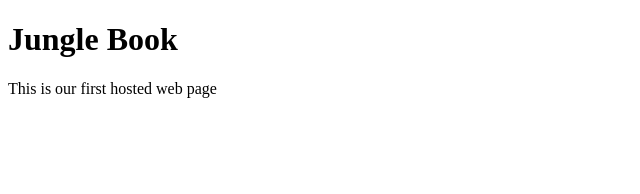
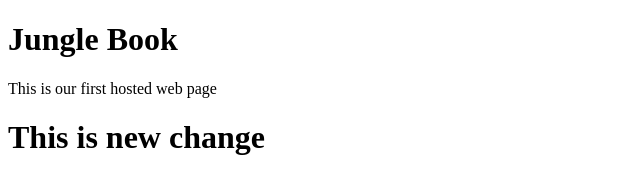
Before and after one commit to sakshir10/jungle-book, a plain HTML site: page index.html in a window 1280 px wide. Shown: the whole page, without its empty margins (0-640 px from the left). Drawn offline with Linux system fonts and the light colour scheme.

Commit message:
new chnage added

```diff
--- a/index.html
+++ b/index.html
@@ -8,6 +8,6 @@
 <body>
     <h1>Jungle Book</h1>
     <p>This is our first hosted web page</p>
-
+    <h1>This is new change</h1>
 </body>
 </html>
```
